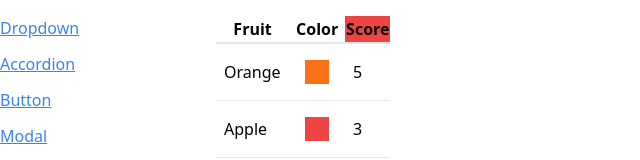
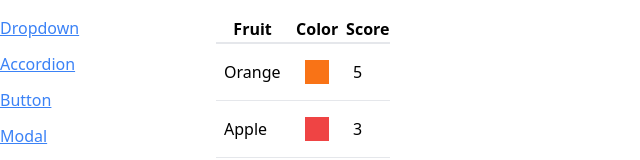
Before and after one commit to cheehwatang/react-components-library, a React (Create React App) app: page /table in a window 1280 px wide. Shown: the top 160 px of the page, without its empty margins (0-640 px from the left). Built offline with nearby package versions, Linux system fonts and the light colour scheme.

Commit message:
Detect SortValue in config to modify header as necessary

```diff
--- a/src/components/SortableTable.js
+++ b/src/components/SortableTable.js
@@ -1,7 +1,17 @@
 import Table from "./Table";
 
 function SortableTable(props) {
-  return <Table {...props} />;
+  const { config } = props;
+
+  const updatedConfig = config.map((column) => {
+    if (!column.sortValue) {
+      return column;
+    }
+
+    return { ...column, header: () => <th>{column.label}</th> };
+  });
+
+  return <Table {...props} config={updatedConfig} />;
 }
 
 export default SortableTable;
--- a/src/pages/TablePage.js
+++ b/src/pages/TablePage.js
@@ -13,15 +13,19 @@
   };
 
   const config = [
-    { label: "Fruit", render: (fruit) => fruit.name },
+    {
+      label: "Fruit",
+      render: (fruit) => fruit.name,
+      sortValue: (fruit) => fruit.name,
+    },
     {
       label: "Color",
       render: (fruit) => <div className={`p-3 m-2 ${fruit.color}`}></div>,
     },
     {
-      header: () => <th className="bg-red-500">Score</th>,
       label: "Score",
       render: (fruit) => fruit.score,
+      sortValue: (fruit) => fruit.score,
     },
   ];
 
```
